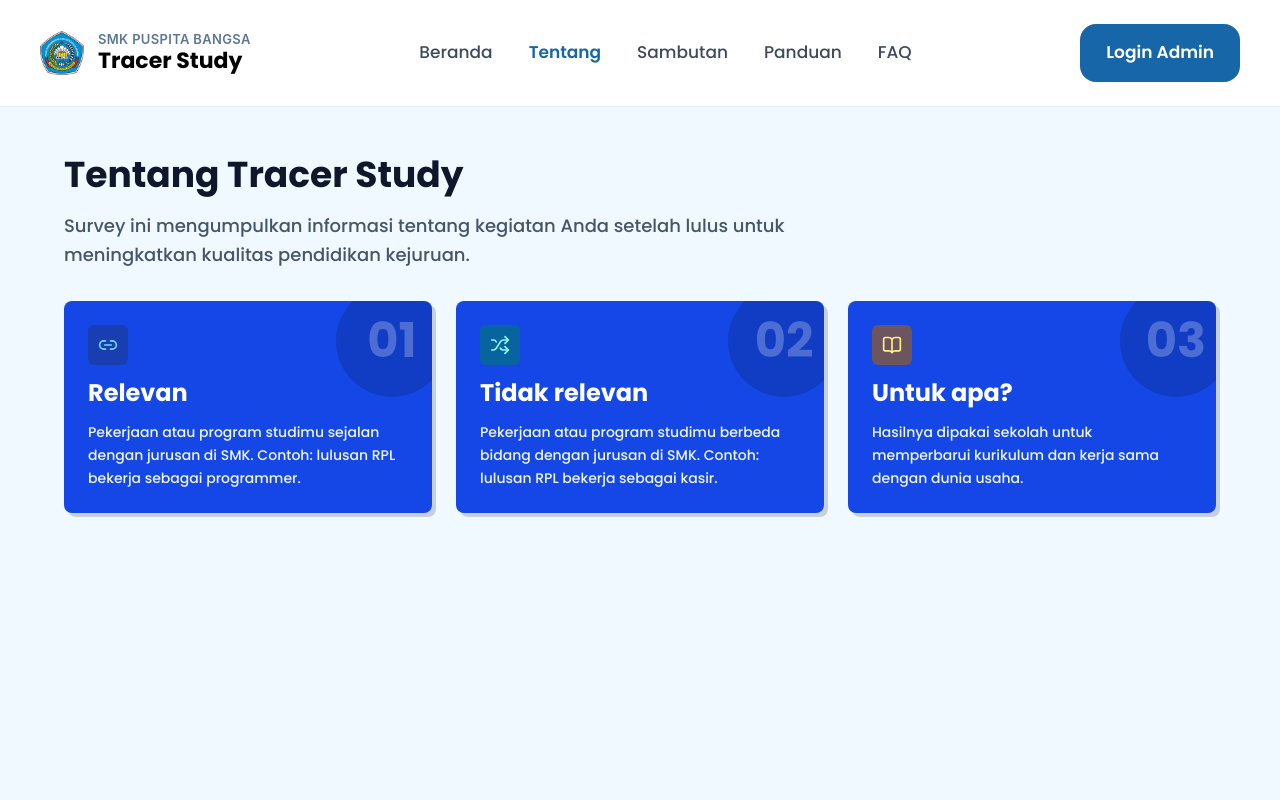
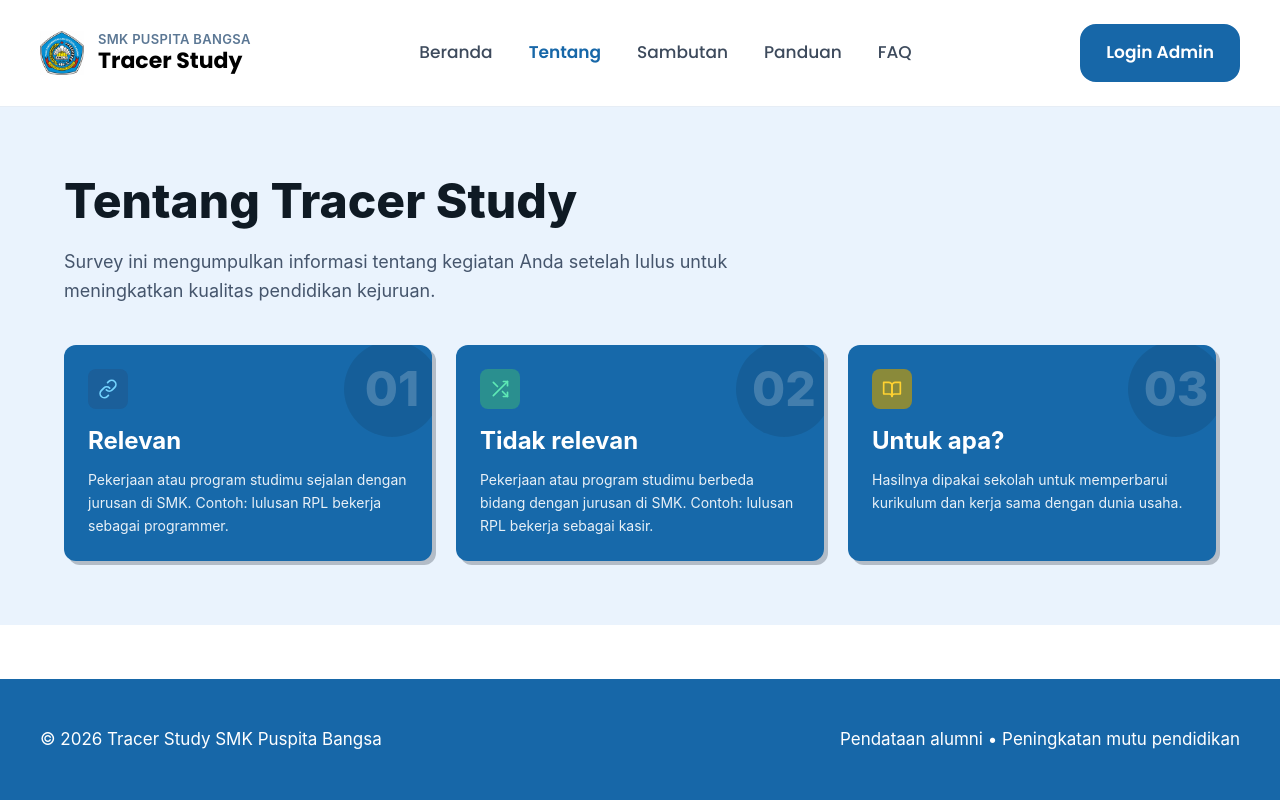
Before and after one commit to Agunnnnn/PROJECT_PKM, a React (Vite) app in the folder client/: page /tentang in a window 1280 px wide. Shown: the top 800 px of the page. Built offline with nearby package versions, Linux system fonts and the light colour scheme; the HTML template or start-up script is replaced by a standard one.

Commit message:
Memperbaiki tampilan tentang

```diff
--- a/client/src/pages/Tentang.jsx
+++ b/client/src/pages/Tentang.jsx
@@ -1,72 +1,123 @@
-import { Link2, Shuffle, BookOpen } from "lucide-react";
+import React from "react";
 
-const cards = [
+/* ===================== DATA KARTU ===================== */
+const KARTU = [
     {
-        number: "01",
-        title: "Relevan",
-        icon: Link2,
-        iconStyle: "bg-blue-900/60 text-sky-300",
-        text: "Pekerjaan atau program studimu sejalan dengan jurusan di SMK. Contoh: lulusan RPL bekerja sebagai programmer.",
+        nomor: "01",
+        judul: "Relevan",
+        deskripsi:
+            "Pekerjaan atau program studimu sejalan dengan jurusan di SMK. Contoh: lulusan RPL bekerja sebagai programmer.",
+        ikon: "link",
+        warnaIkon: "bg-[#1b5f9a] text-sky-300",
     },
     {
-        number: "02",
-        title: "Tidak relevan",
-        icon: Shuffle,
-        iconStyle: "bg-teal-700/60 text-teal-200",
-        text: "Pekerjaan atau program studimu berbeda bidang dengan jurusan di SMK. Contoh: lulusan RPL bekerja sebagai kasir.",
+        nomor: "02",
+        judul: "Tidak relevan",
+        deskripsi:
+            "Pekerjaan atau program studimu berbeda bidang dengan jurusan di SMK. Contoh: lulusan RPL bekerja sebagai kasir.",
+        ikon: "shuffle",
+        warnaIkon: "bg-[#2a8f8f] text-emerald-300",
     },
     {
-        number: "03",
-        title: "Untuk apa?",
-        icon: BookOpen,
-        iconStyle: "bg-yellow-700/60 text-yellow-200",
-        text: "Hasilnya dipakai sekolah untuk memperbarui kurikulum dan kerja sama dengan dunia usaha.",
+        nomor: "03",
+        judul: "Untuk apa?",
+        deskripsi:
+            "Hasilnya dipakai sekolah untuk memperbarui kurikulum dan kerja sama dengan dunia usaha.",
+        ikon: "book",
+        warnaIkon: "bg-[#8a8a3a] text-amber-300",
     },
 ];
 
+/* ===================== IKON ===================== */
+function Ikon({ nama, className = "" }) {
+    const umum = {
+        viewBox: "0 0 24 24",
+        fill: "none",
+        stroke: "currentColor",
+        strokeWidth: 2,
+        strokeLinecap: "round",
+        strokeLinejoin: "round",
+        className,
+        "aria-hidden": true,
+    };
+
+    if (nama === "link") {
+        return (
+            <svg {...umum}>
+                <path d="M10 13a5 5 0 0 0 7.07 0l3-3a5 5 0 0 0-7.07-7.07l-1.5 1.5" />
+                <path d="M14 11a5 5 0 0 0-7.07 0l-3 3a5 5 0 0 0 7.07 7.07l1.5-1.5" />
+            </svg>
+        );
+    }
+    if (nama === "shuffle") {
+        return (
+            <svg {...umum}>
+                <path d="M16 3h5v5" />
+                <path d="M4 20 21 3" />
+                <path d="M21 16v5h-5" />
+                <path d="M15 15l6 6" />
+                <path d="M4 4l5 5" />
+            </svg>
+        );
+    }
+    return (
+        <svg {...umum}>
+            <path d="M2 4h6a4 4 0 0 1 4 4v13a3 3 0 0 0-3-3H2z" />
+            <path d="M22 4h-6a4 4 0 0 0-4 4v13a3 3 0 0 1 3-3h7z" />
+        </svg>
+    );
+}
+
+/* ===================== KOMPONEN UTAMA ===================== */
 export default function TentangTracerStudy() {
     return (
-        <div className="flex min-h-screen flex-col bg-sky-50 font-[Poppins,sans-serif] text-slate-800">
-            {/* Konten */}
-            <main className="flex-1 px-6 py-12">
-                <div className="mx-auto max-w-6xl">
-                    <h1 className="text-4xl font-bold text-slate-900">
+        <section
+            id="tentang"
+            className="bg-[#eaf3fd] px-5 py-12 sm:px-8 lg:px-10 lg:py-16"
+        >
+            <div className="mx-auto max-w-6xl">
+                {/* Judul */}
+                <header className="max-w-3xl">
+                    <h2 className="text-3xl font-extrabold leading-tight text-[#0f1a24] sm:text-4xl lg:text-5xl">
                         Tentang Tracer Study
-                    </h1>
-                    <p className="mt-4 max-w-3xl text-lg leading-relaxed text-slate-600">
+                    </h2>
+                    <p className="mt-4 text-base leading-relaxed text-slate-600 sm:text-lg">
                         Survey ini mengumpulkan informasi tentang kegiatan Anda setelah
                         lulus untuk meningkatkan kualitas pendidikan kejuruan.
                     </p>
+                </header>
 
-                    <div className="mt-8 grid gap-6 md:grid-cols-3">
-                        {cards.map(({ number, title, icon: Icon, iconStyle, text }) => (
-                            <article
-                                key={number}
-                                className="relative overflow-hidden rounded-lg bg-blue-700 p-6 text-white shadow-[4px_4px_0_0_rgba(15,23,42,0.18)]"
+                {/* Kartu */}
+                <ul className="mt-8 grid gap-6 sm:grid-cols-2 lg:mt-10 lg:grid-cols-3">
+                    {KARTU.map((k) => (
+                        <li
+                            key={k.nomor}
+                            className="relative overflow-hidden rounded-xl bg-[#1769aa] p-6 text-white shadow-[4px_4px_0_rgba(15,26,36,0.25)]"
+                        >
+                            {/* Nomor besar sebagai dekorasi */}
+                            <span
+                                aria-hidden="true"
+                                className="pointer-events-none absolute -right-2 -top-1 flex h-24 w-24 select-none items-center justify-center rounded-full bg-black/10 text-5xl font-extrabold text-white/20"
                             >
-                                {/* Angka besar dekoratif */}
-                                <div
-                                    aria-hidden="true"
-                                    className="absolute -right-4 -top-4 flex h-28 w-28 items-center justify-center rounded-full bg-black/15 text-5xl font-bold text-white/25"
-                                >
-                                    {number}
-                                </div>
+                                {k.nomor}
+                            </span>
 
-                                <div
-                                    className={`relative flex h-10 w-10 items-center justify-center rounded-md ${iconStyle}`}
-                                >
-                                    <Icon size={20} />
-                                </div>
+                            {/* Ikon */}
+                            <div
+                                className={`relative flex h-10 w-10 items-center justify-center rounded-lg ${k.warnaIkon}`}
+                            >
+                                <Ikon nama={k.ikon} className="h-5 w-5" />
+                            </div>
 
-                                <h2 className="relative mt-3 text-2xl font-bold">{title}</h2>
-                                <p className="relative mt-3 text-sm leading-relaxed text-blue-50">
-                                    {text}
-                                </p>
-                            </article>
-                        ))}
-                    </div>
-                </div>
-            </main>
-        </div>
+                            {/* Teks */}
+                            <h3 className="relative mt-4 text-2xl font-bold">{k.judul}</h3>
+                            <p className="relative mt-3 text-sm leading-relaxed text-white/90">
+                                {k.deskripsi}
+                            </p>
+                        </li>
+                    ))}
+                </ul>
+            </div>
+        </section>
     );
 }
```
